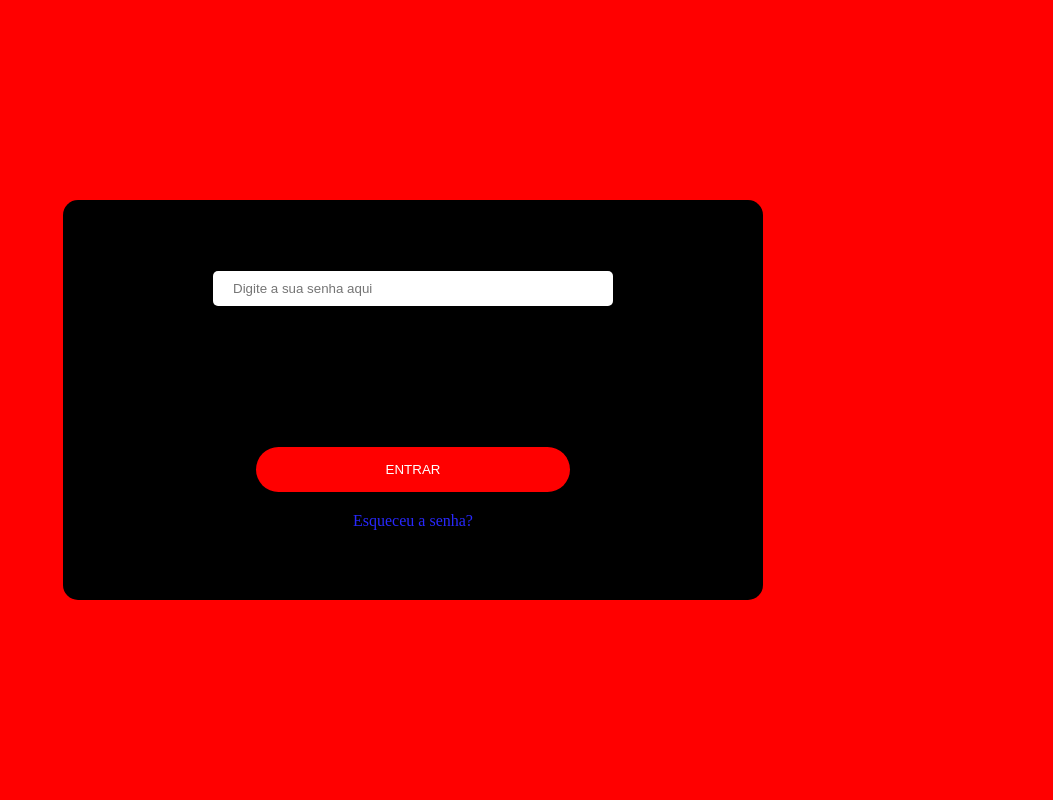
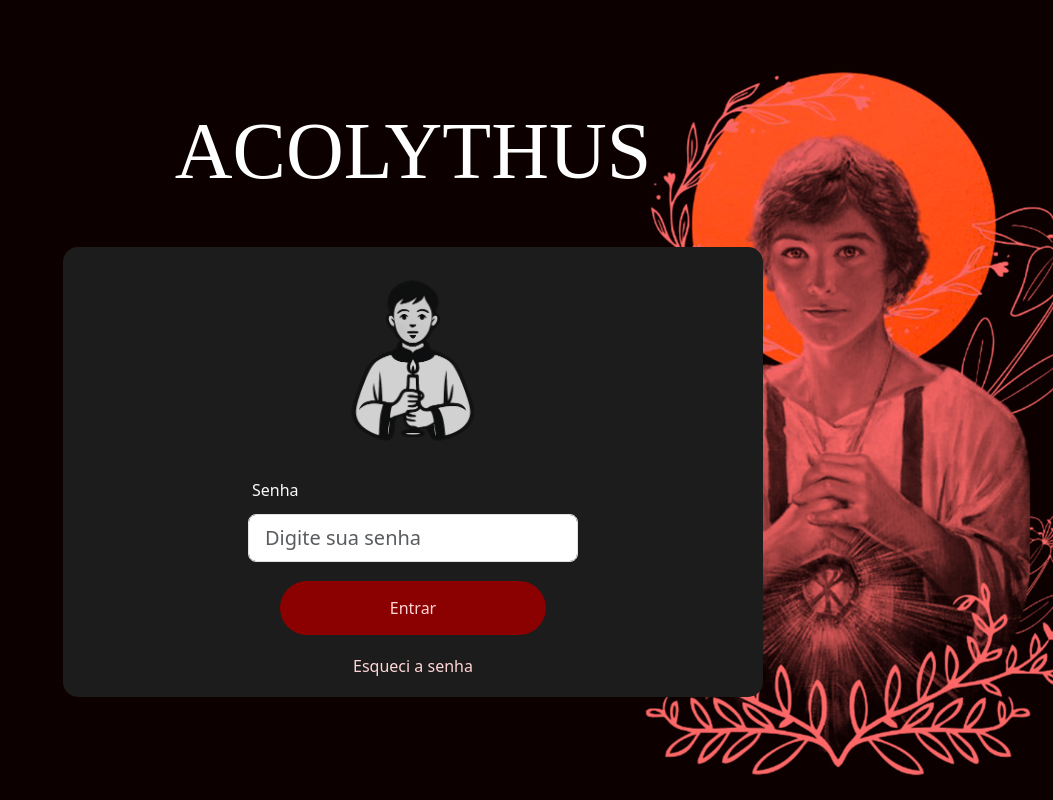
Before and after one commit to oDippDev/Acolythus, a React (Vite) app in the folder frontend/acolythus/: page / in a window 1280 px wide. Shown: the whole page, without its empty margins (227-1280 px from the left). Built offline with nearby package versions, Linux system fonts and the light colour scheme.

Commit message:
Style:Estiliza o layout da tela de login

```diff
--- a/frontend/acolythus/src/main.tsx
+++ b/frontend/acolythus/src/main.tsx
@@ -1,3 +1,4 @@
+import 'bootstrap/dist/css/bootstrap.min.css';
 import { StrictMode } from 'react'
 import { createRoot } from 'react-dom/client'
 import './index.css'
--- a/frontend/acolythus/src/pages/Home.tsx
+++ b/frontend/acolythus/src/pages/Home.tsx
@@ -1,25 +1,43 @@
 import { Link } from "react-router-dom";
 import style from "./styles/home.module.css";
+import {Form, Button} from 'react-bootstrap';
+import logo from '../assets/testeAcolythus.png';
 
 function Home() {
+
+  function ValidarSenha(){
+    alert("Em construção")
+  }
+
   return (
+
     <div className={style.home__background}>
+      <h1 className={style.home__title}>ACOLYTHUS</h1>
       <div className={style.home__box}>
+      <div className="text-center">
+      <img src={logo} alt="Logo Acolythus" style={{ width: '200px', opacity: 0.8 }} />
+    </div>
         <div>
-          <input
-            className={style.home__input}
-            type="password"
-            placeholder="Digite a sua senha aqui"
-          />
+       <Form>
+        <Form.Group className="m-1 center" controlId="Passwordform">
+          <Form.Label style={{color:'#fafafaff'}}>Senha</Form.Label>
+        </Form.Group>
+        <Form.Control
+              type="password"
+              placeholder="Digite sua senha"
+              className="form-control-lg"
+            />
+       </Form>
         </div>
         <div className={style['home__btn-link']}>
           <div>
-            <input className={style.home__btn} type="button" value="ENTRAR" />
+            <Button onClick={ValidarSenha} style={{backgroundColor:'#8b0000ff'}} className={style['home__btn']} type="button" value="Entrar">Entrar</Button>
+          </div>
           </div>
           <div>
-            <Link className={style.home__link} to={"/esqueci-senha"}>Esqueceu a senha?</Link>
+            <Link className={style.home__link} to={"/esqueci-senha"}>Esqueci a senha</Link>
           </div>
-        </div>
+
       </div>
     </div>
   );
--- a/frontend/acolythus/src/pages/styles/home.module.css
+++ b/frontend/acolythus/src/pages/styles/home.module.css
@@ -1,40 +1,42 @@
+@font-face {
+    font-family: acolythus_font;
+    src: url('../../assets/AUGUSTUS.TTF') format('truetype');
+    font-weight: normal;
+    font-style: normal;
+  }
+
 .home__background {
-  background-color: var(--color-primary-red);
+  position: relative;
+  background-image: url( '../../assets/quick3.png');
+  background-color:rgba(139, 0, 0, 0.592);
   width: 100%;
   height: 100svh;
   display: flex;
   align-items: center;
   justify-content: center;
+  background-size: cover;
+  background-position: center;
+  height: 100vh;
+  background-blend-mode: overlay;
+  flex-direction: column;
 }
 
 .home__box {
   width: 700px;
-  height: 400px;
-  background-color: var(--color-black);
+  height: 450px;
+  background-color: #1c1c1cff;
   border-radius: var(--border-radius-large);
   display: flex;
   flex-direction: column;
-  justify-content:space-around;
-   align-items: center;
-}
-
-.home__input{
-    width: 400px;
-    padding: 10px 20px;
-    border-radius: var(--border-radius-small);
-    border: 0;
-}
-
-.home__input:focus{
-    outline: none;
+  justify-content:space-evenly;
+   align-items:center;
 }
 
 .home__btn{
-    padding: 15px 130px;
+    padding: 15px 110px;
     border-radius: 30px;
     border: 0;
-    background-color: var(--color-primary-red);
-    color: var(--color-white);
+    color: #ffd6d6ff;
 }
 
 .home__btn:hover{
@@ -48,5 +50,13 @@
     gap: 20px;
 }
 .home__link{
-    color: rgb(40, 40, 252);
+    color: #ffd6d6ff;
 }
+
+.home__title {
+    font-family: 'acolythus_font';
+    color: white;
+    font-size: 5rem;
+    text-align: center;
+    margin-bottom: 3rem;;
+  }
```
